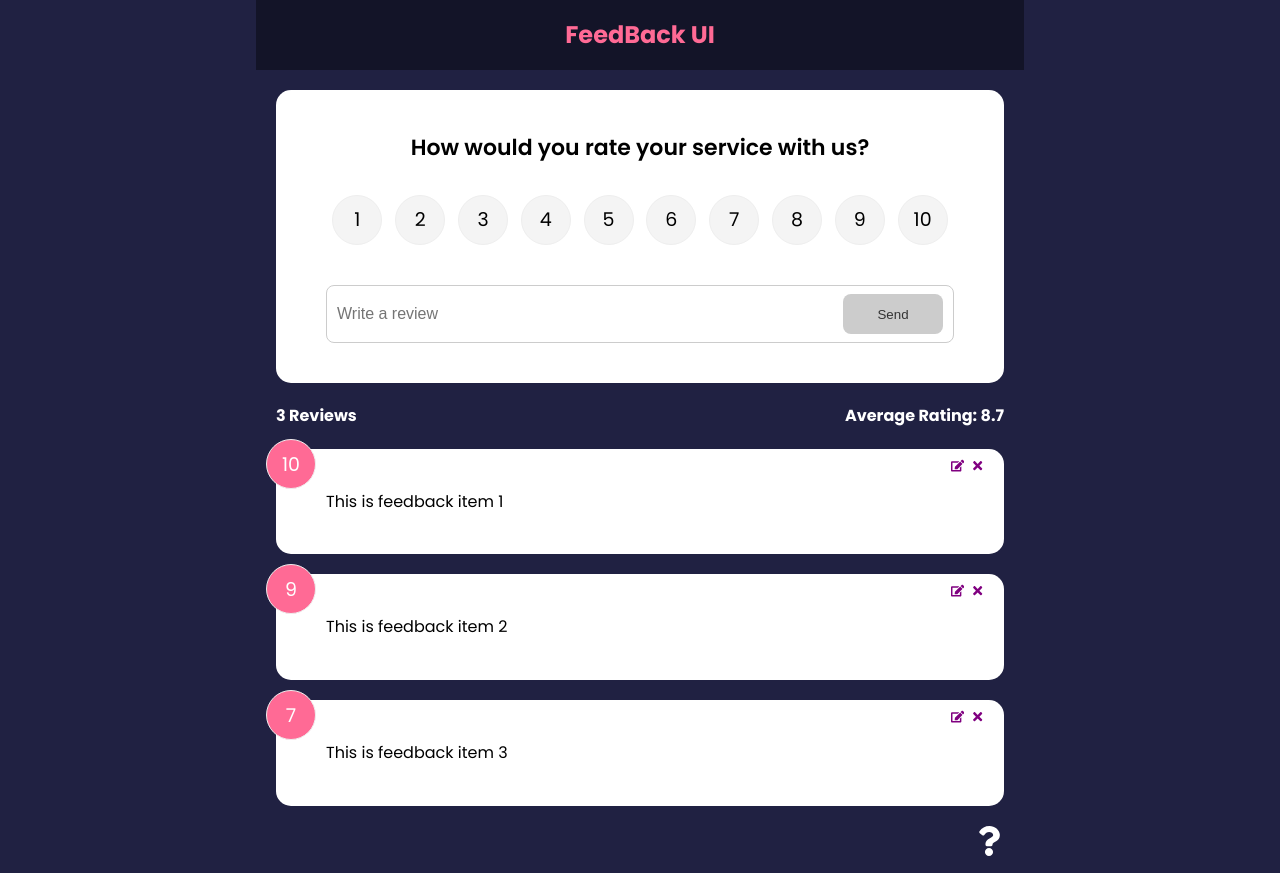
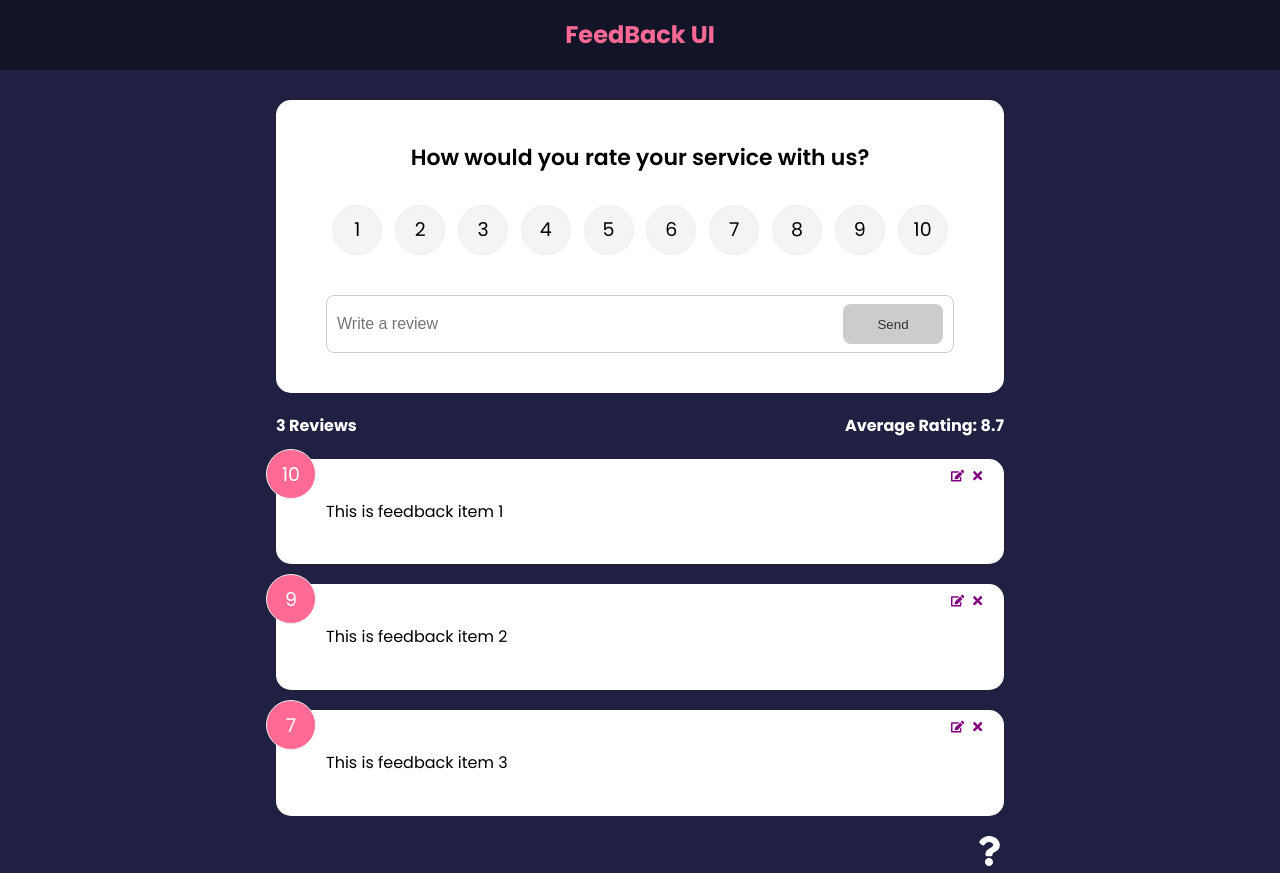
Before and after one commit to ajinkyacodes/reactjs-feedback-app, a React (Create React App) app: page / in a window 1280 px wide. Built offline with nearby package versions, Linux system fonts and the light colour scheme.

Commit message:
header component updated with homepage link

```diff
--- a/src/components/Header.jsx
+++ b/src/components/Header.jsx
@@ -1,4 +1,5 @@
 import propTypes from "prop-types";
+import { Link } from "react-router-dom";
 
 function Header({ text, bgColor, textColor }) {
   const headerStyles = {
@@ -6,8 +7,12 @@
     color: textColor,
   };
   return (
-    <header className="container" style={headerStyles}>
-      <h2>{text}</h2>
+    <header style={headerStyles}>
+      <div className="container">
+        <Link to="/" style={{ textDecoration: "none", color: "#ff6a95" }}>
+          <h2>{text}</h2>
+        </Link>
+      </div>
     </header>
   );
 }
```
